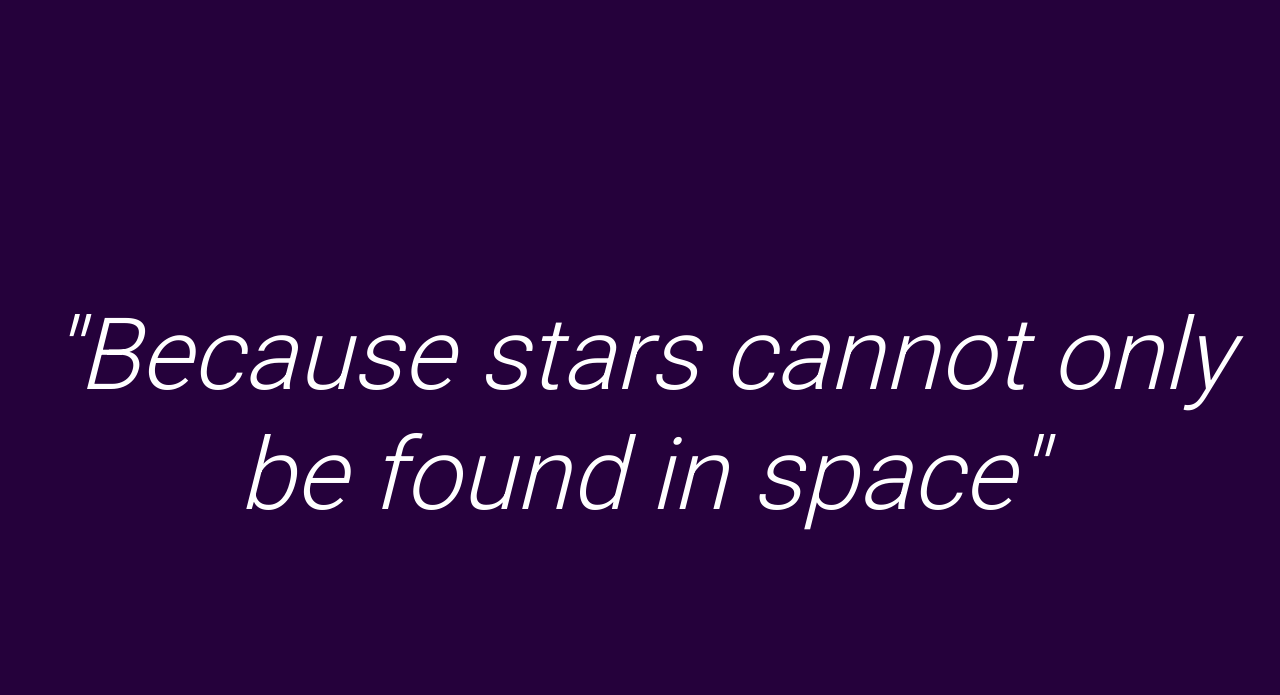
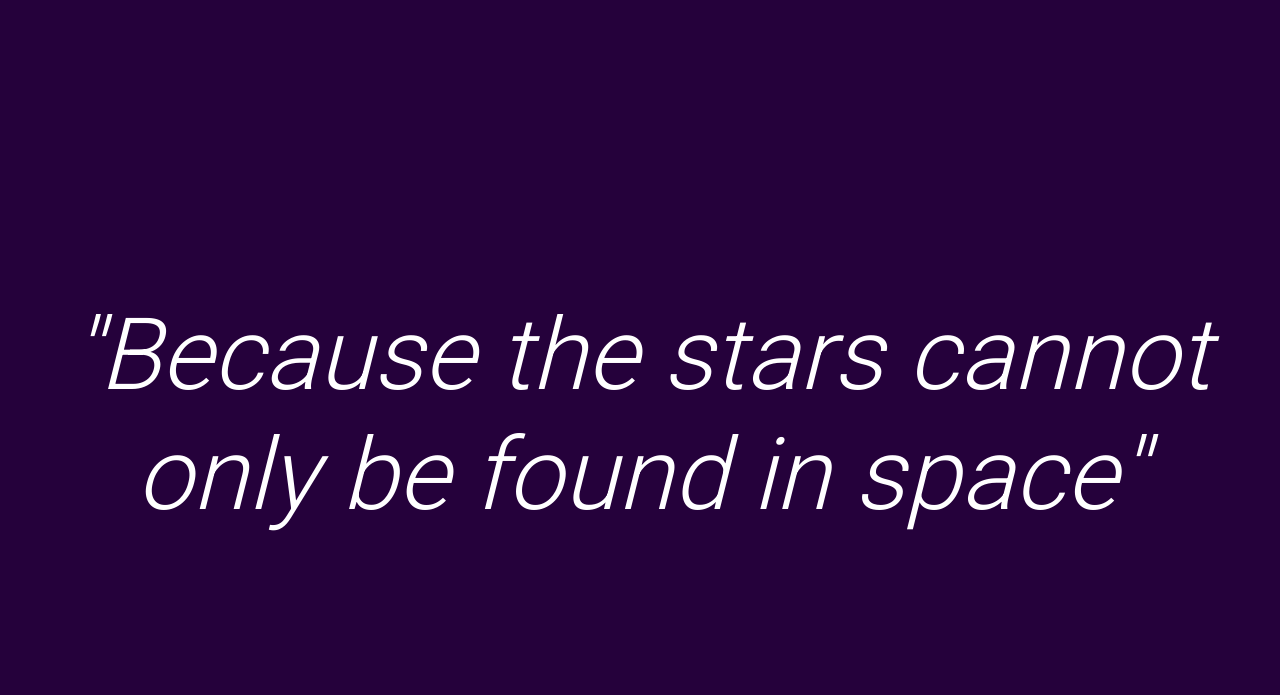
Before and after one commit to Startech-robotics-oficial/Web-page, a plain HTML site: page docs/Startech.html in a window 1280 px wide. Shown: the part 105-800 px from the top of the page. Drawn offline with nearby package versions, Linux system fonts and the light colour scheme.

Commit message:
Update Startech.html

```diff
--- a/docs/Startech.html
+++ b/docs/Startech.html
@@ -218,7 +218,7 @@
     </div>
   </nav>
   <div class="slogan" style="width: 100%; height: 700px;">
-    <i><h3>"Because stars cannot only be found in space"</h3></i>
+    <i><h3>"Because the stars cannot only be found in space"</h3></i>
   </div>
   <div class="video">
     <video width="90%" controls>
```
